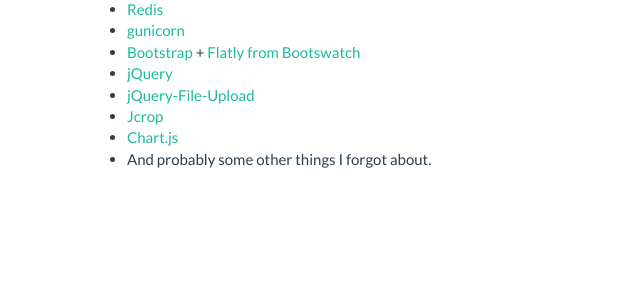
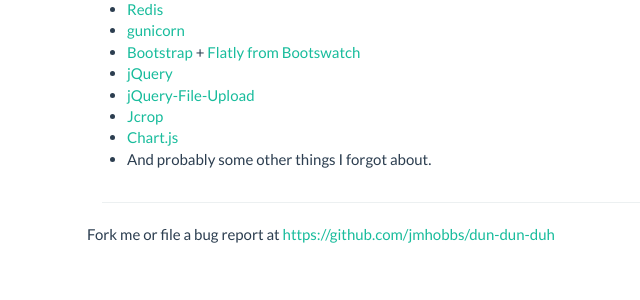
Before and after one commit to jmhobbs/dun-dun-duh, a Flask app: page /about in a window 1280 px wide. Shown: the part 431-731 px from the top of the page, without its empty margins (188-828 px from the left). Run offline with Flask 2, Linux system fonts and the light colour scheme; style sheets or scripts are compiled from the project's sources; some libraries are stand-ins or nearby versions.

Commit message:
Link to github.

```diff
--- a/dundunduh/templates/about.html
+++ b/dundunduh/templates/about.html
@@ -36,4 +36,8 @@
 		<li>And probably some other things I forgot about.</li>
 	</ul>
 </div>
+<hr/>
+<div class="row">
+	<p>Fork me or file a bug report at <a href="https://github.com/jmhobbs/dun-dun-duh">https://github.com/jmhobbs/dun-dun-duh</a></p>
+</div>
 {% endblock %}
```
